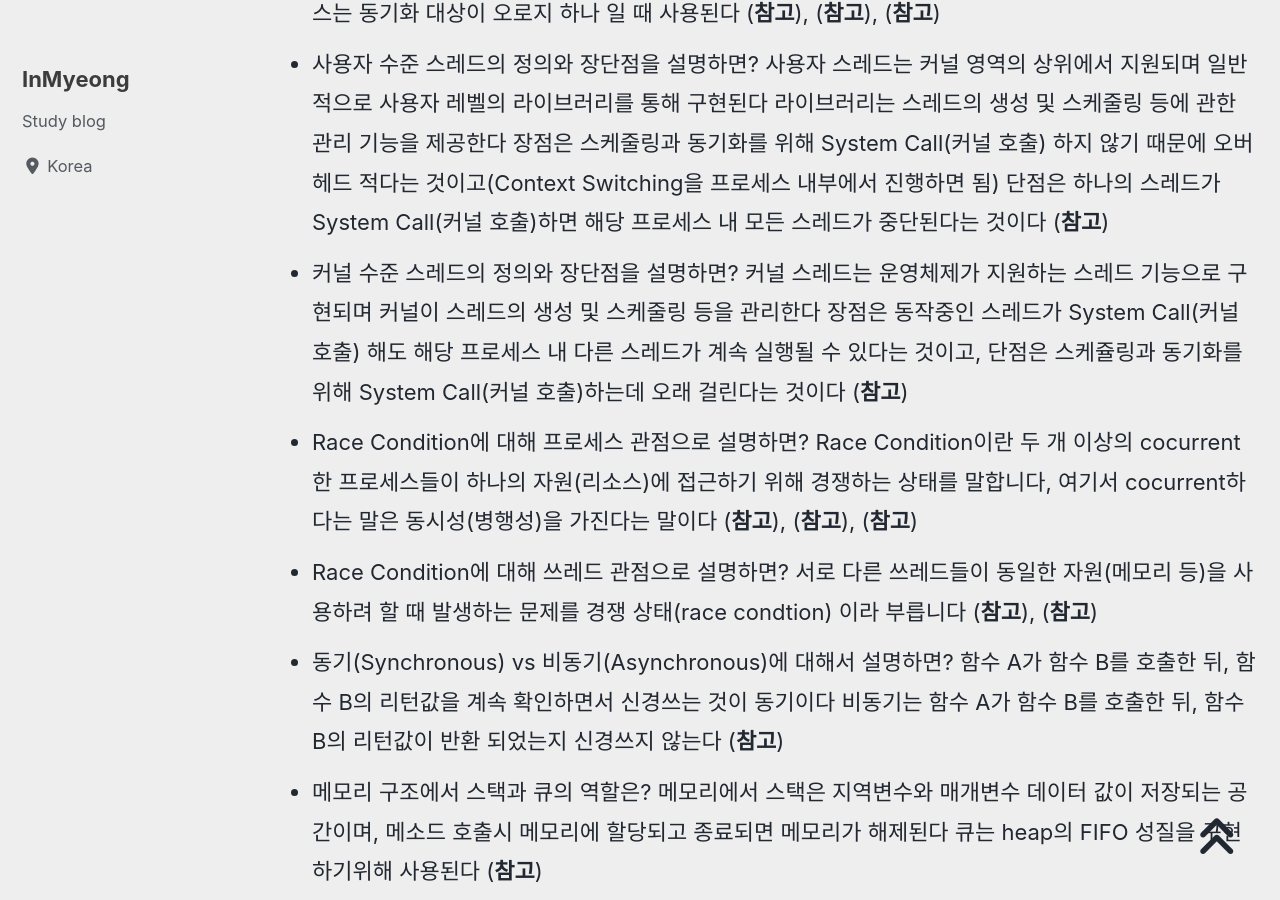
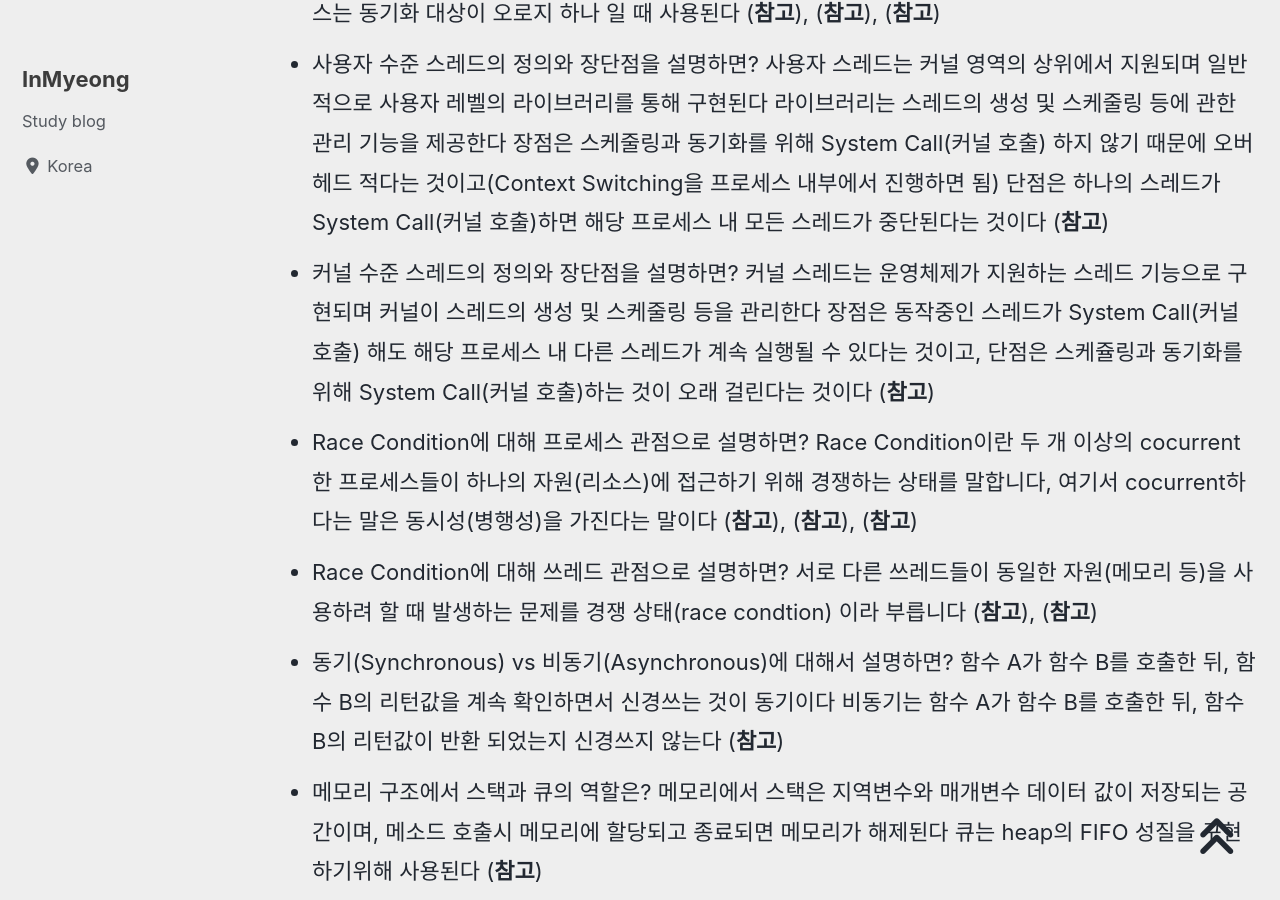
Before and after one commit to devMyeong/devMyeong.github.io, a Jekyll site: the page built from _posts/cs/2022-09-05-블로그-면접준비.md, in a window 1280 px wide and 900 px high, scrolled down 26357 px. Built offline with Jekyll 4.4.1, drawn with Linux system fonts in a browser that asks for light colours; cached includes are drawn as plain includes; nearby versions of some CDN libraries; some web fonts are replaced; comment, search, counter and statistics services are not loaded.

Commit message:
Chore : 수정

```diff
--- a/_posts/cs/2022-09-05-블로그-면접준비.md
+++ b/_posts/cs/2022-09-05-블로그-면접준비.md
@@ -245,7 +245,7 @@ last_modified_at: 2022-10-30
 - 세그먼테이션에 대해 설명하면? 메모리를 서로 크기가 다른 논리적인 블록 단위인 세그먼트(segment)로 분할하고 메모리를 할당하여 물리 주소를 논리 주소로 변환하는 것을 말한다 ( 미리 분할하지 않고 메모리를 사용할 시점에 할당된다는 것이 중요하다 ) ([**참고**](https://plummmm.tistory.com/356))
 - 세마포어, 뮤텍스의 정의와 차이점을 설명하면? 세마포어는 동기화 대상이 여러개 일 때 사용하고, 뮤텍스는 동기화 대상이 오로지 하나 일 때 사용된다 ([**참고**](https://incheol-jung.gitbook.io/docs/q-and-a/computer-science/undefined-1)), ([**참고**](https://gyoogle.dev/blog/computer-science/operating-system/Semaphore%20&%20Mutex.html)), ([**참고**](https://heeonii.tistory.com/14))
 - 사용자 수준 스레드의 정의와 장단점을 설명하면? 사용자 스레드는 커널 영역의 상위에서 지원되며 일반적으로 사용자 레벨의 라이브러리를 통해 구현된다 라이브러리는 스레드의 생성 및 스케줄링 등에 관한 관리 기능을 제공한다 장점은 스케줄링과 동기화를 위해 System Call(커널 호출) 하지 않기 때문에 오버헤드 적다는 것이고(Context Switching을 프로세스 내부에서 진행하면 됨) 단점은 하나의 스레드가 System Call(커널 호출)하면 해당 프로세스 내 모든 스레드가 중단된다는 것이다 ([**참고**](https://kspsd.tistory.com/50))
-- 커널 수준 스레드의 정의와 장단점을 설명하면? 커널 스레드는 운영체제가 지원하는 스레드 기능으로 구현되며 커널이 스레드의 생성 및 스케줄링 등을 관리한다 장점은 동작중인 스레드가 System Call(커널 호출) 해도 해당 프로세스 내 다른 스레드가 계속 실행될 수 있다는 것이고, 단점은 스케쥴링과 동기화를 위해 System Call(커널 호출)하는데 오래 걸린다는 것이다 ([**참고**](https://kspsd.tistory.com/50))
+- 커널 수준 스레드의 정의와 장단점을 설명하면? 커널 스레드는 운영체제가 지원하는 스레드 기능으로 구현되며 커널이 스레드의 생성 및 스케줄링 등을 관리한다 장점은 동작중인 스레드가 System Call(커널 호출) 해도 해당 프로세스 내 다른 스레드가 계속 실행될 수 있다는 것이고, 단점은 스케쥴링과 동기화를 위해 System Call(커널 호출)하는 것이 오래 걸린다는 것이다 ([**참고**](https://kspsd.tistory.com/50))
 - Race Condition에 대해 프로세스 관점으로 설명하면? Race Condition이란 두 개 이상의 cocurrent한 프로세스들이 하나의 자원(리소스)에 접근하기 위해 경쟁하는 상태를 말합니다, 여기서 cocurrent하다는 말은 동시성(병행성)을 가진다는 말이다 ([**참고**](https://zangzangs.tistory.com/115)), ([**참고**](https://seamless.tistory.com/42)), ([**참고**](https://modoocode.com/270))
 - Race Condition에 대해 쓰레드 관점으로 설명하면? 서로 다른 쓰레드들이 동일한 자원(메모리 등)을 사용하려 할 때 발생하는 문제를 경쟁 상태(race condtion) 이라 부릅니다 ([**참고**](https://junstar92.tistory.com/184)), ([**참고**](https://modoocode.com/270))
 - 동기(Synchronous) vs 비동기(Asynchronous)에 대해서 설명하면? 함수 A가 함수 B를 호출한 뒤, 함수 B의 리턴값을 계속 확인하면서 신경쓰는 것이 동기이다 비동기는 함수 A가 함수 B를 호출한 뒤, 함수 B의 리턴값이 반환 되었는지 신경쓰지 않는다 ([**참고**](https://velog.io/@nittre/%EB%B8%94%EB%A1%9C%ED%82%B9-Vs.-%EB%85%BC%EB%B8%94%EB%A1%9C%ED%82%B9-%EB%8F%99%EA%B8%B0-Vs.-%EB%B9%84%EB%8F%99%EA%B8%B0))
```
